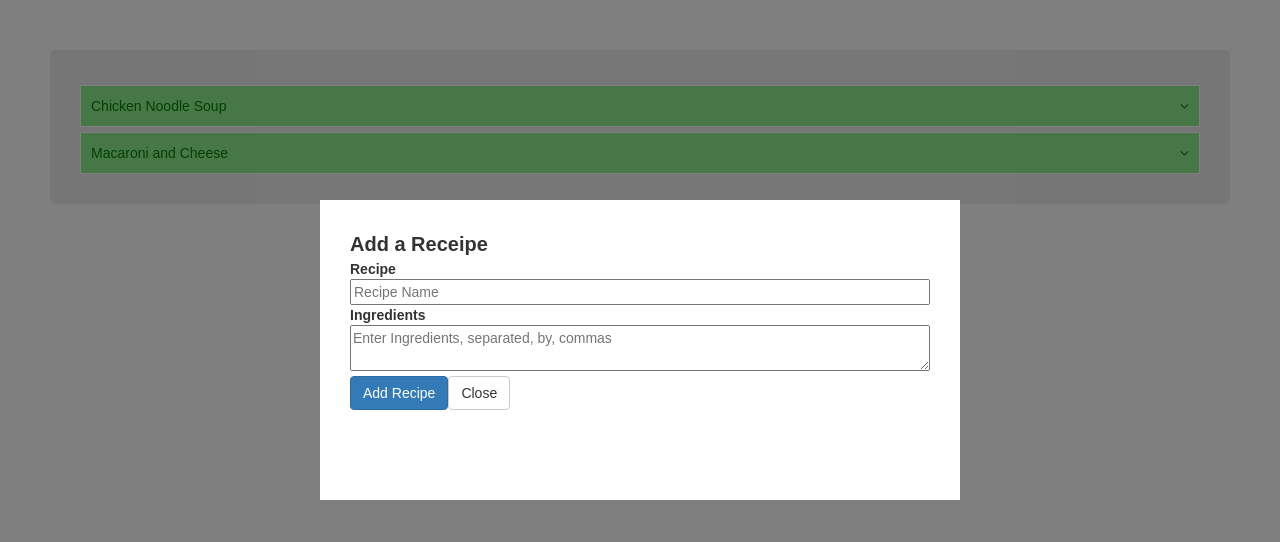
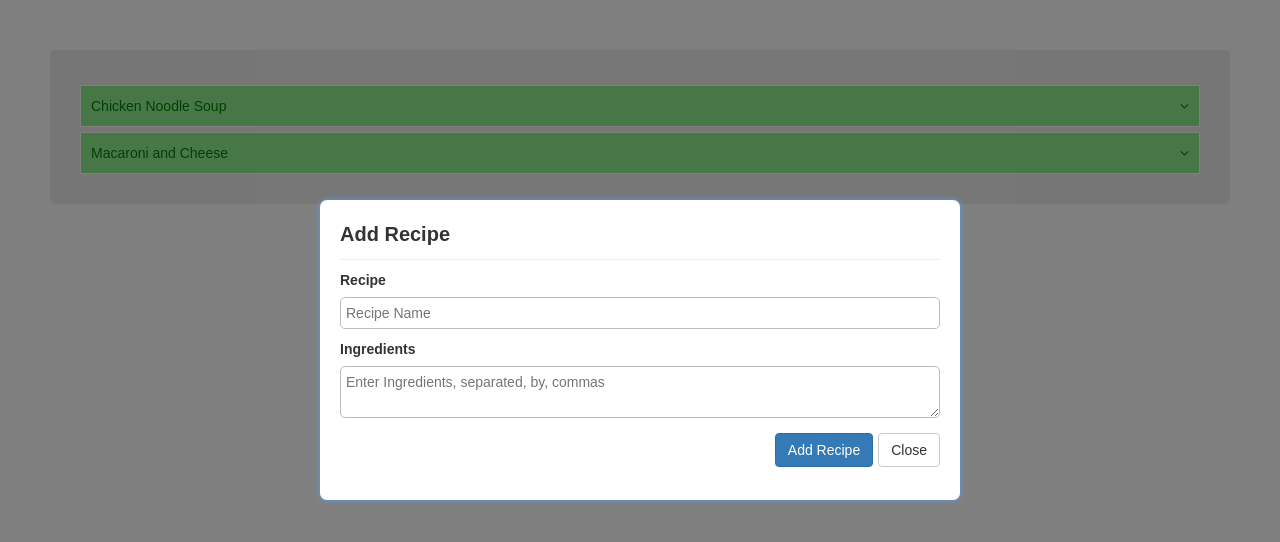
Before and after one commit to neliason/fcc-react-recipe-box, a React (Create React App) app: page / in a window 1280 px wide. Both pictures are taken after a click on the button "Add Recipe". Shown: the top 542 px of the page. Built offline with nearby package versions, Linux system fonts and the light colour scheme.

Commit message:
Modal styling

```diff
--- a/src/App.css
+++ b/src/App.css
@@ -87,7 +87,8 @@ table {
   width: 50%;
   height: 300px;
   background-color: white;
-  padding: 30px;
+  padding: 20px;
+  border-radius: 7px;
 }
 
 .Overlay {
@@ -116,9 +117,34 @@ table {
 }
 
 .add-recipe-btn {
-  margin-top: -20px;
+  margin: -20px 0 20px 0;
 }
 
-.delete-btn {
+.delete-btn, .modal-submit-btn {
   margin-right: 5px;
 }
+
+input[type=text], textarea {
+  border-radius: 5px;
+  border: 1px solid #bbbbbb;
+  padding: 5px;
+  margin-top: 7px;
+}
+
+hr {
+  width: 100%;
+  margin: 10px 0 10px 0;
+}
+
+input:focus, textarea:focus, .TheModal:focus {
+  outline: none;
+  box-shadow: 0px 0px 5px rgb(77, 159, 252);
+}
+
+.modal-ingredients-input {
+  margin-top: 10px;
+}
+
+.modal-buttons {
+  margin-top: 10px;
+}
--- a/src/RecipeModal.js
+++ b/src/RecipeModal.js
@@ -51,7 +51,7 @@ export default class RecipeModal extends Component {
     this.props.handleCloseModal();
   }
 
-  onSubmit = (primaryButtonText, event) => {
+  onSubmit = (event, primaryButtonText) => {
     if (event) event.preventDefault();
     const ingredientArray = this.state.recipeIngredientsString.split(",").map(s => s.trim());
     if (!this.state.recipeName.match(/^\s*$/)) {
@@ -77,9 +77,10 @@ export default class RecipeModal extends Component {
       >
         <div className="the-modal">
           <div className="modal-title bold">
-            Add a Receipe
+            {this.props.primaryButtonText}
           </div>
-          <form onSubmit={() => this.onSubmit(this.props.primaryButtonText)}>
+          <hr />
+          <form onSubmit={(event) => this.onSubmit(event, this.props.primaryButtonText)}>
             <div className="modal-recipe-name">
               <div className="bold">Recipe</div>
               <input
@@ -97,9 +98,9 @@ export default class RecipeModal extends Component {
                 value={this.state.recipeIngredientsString}
                 placeholder="Enter Ingredients, separated, by, commas" />
             </div>
-            <div className="modal-buttons">
-              <input type="submit" value={this.props.primaryButtonText} className="btn btn-primary btn-md" />
-              <button className="btn btn-md btn-default" onClick={this.handleCloseModal}>Close</button>
+            <div className="modal-buttons text-right">
+              <input type="submit" value={this.props.primaryButtonText} className="modal-submit-btn btn btn-primary btn-md" />
+              <button className="btn btn-md btn-default modal-close-btn" onClick={this.handleCloseModal}>Close</button>
             </div>
           </form>
         </div>
```
